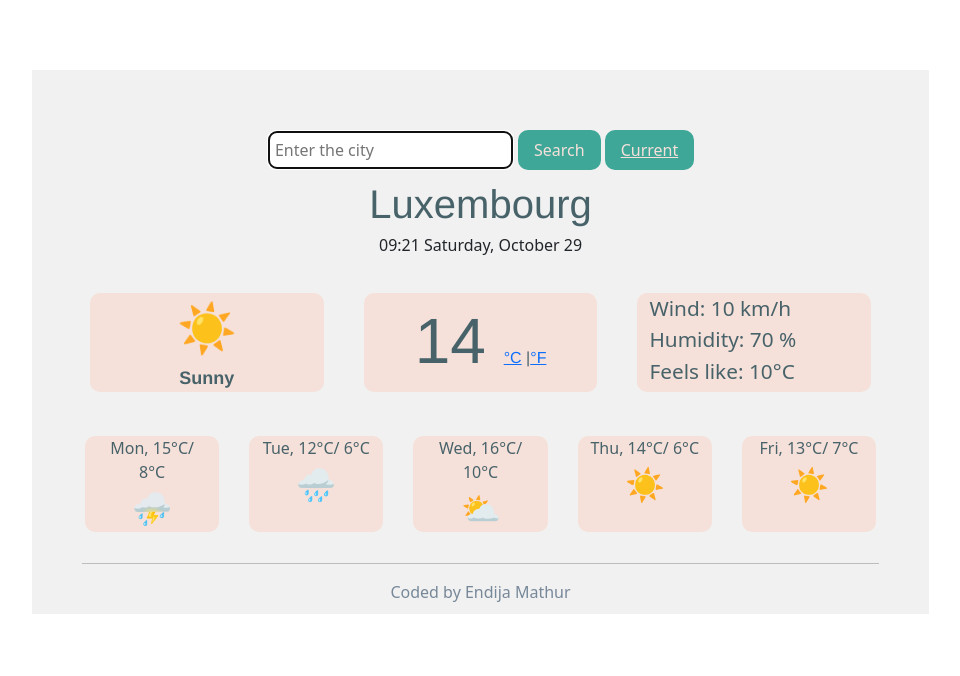
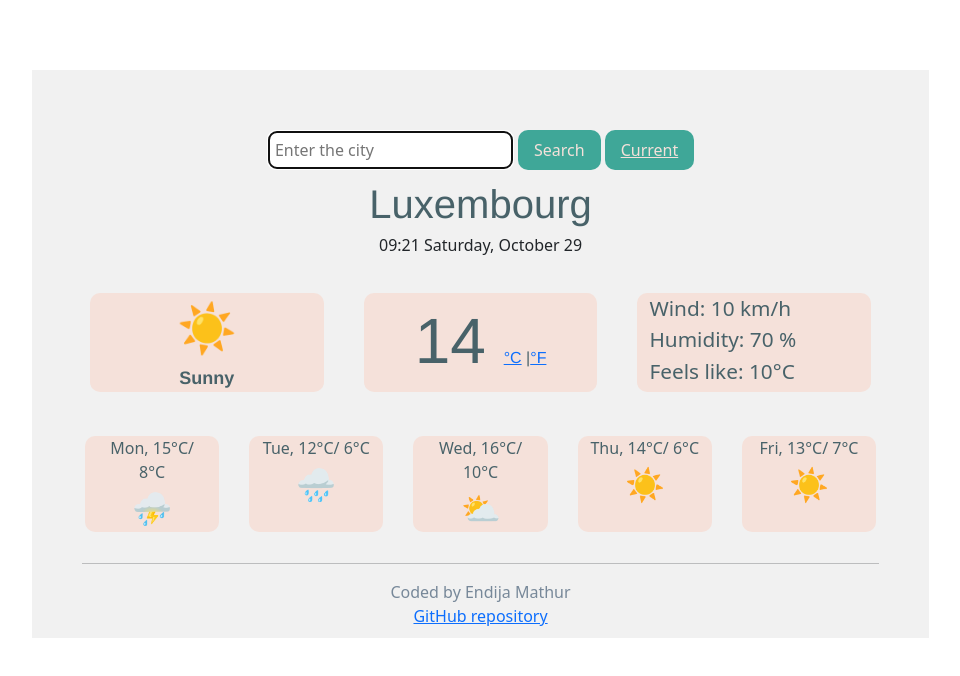
Before and after one commit to EndijaM/Weather-project, a website: page index.html in a window 1280 px wide. Shown: the whole page, without its empty margins (68-1028 px from the left). Drawn offline with nearby package versions, Linux system fonts and the light colour scheme; no server answers.

Commit message:
Title change and added link to the footer

```diff
--- a/index.html
+++ b/index.html
@@ -13,7 +13,7 @@
     />
     <link rel="stylesheet" href="src/styles.css" />
     <script src="https://cdn.jsdelivr.net/npm/axios@1.1.2/dist/axios.min.js"></script>
-    <title>Homework week 5</title>
+    <title>Weather project</title>
   </head>
   <body>
     <div class="container">
@@ -80,7 +80,13 @@
         </div>
       </div>
       <hr />
-      <footer>Coded by Endija Mathur</footer>
+      <footer>
+        Coded by Endija Mathur
+        <br />
+        <a href="https://github.com/EndijaM/Weather-project"
+          >GitHub repository</a
+        >
+      </footer>
     </div>
     <script src="src/index.js"></script>
   </body>
```
